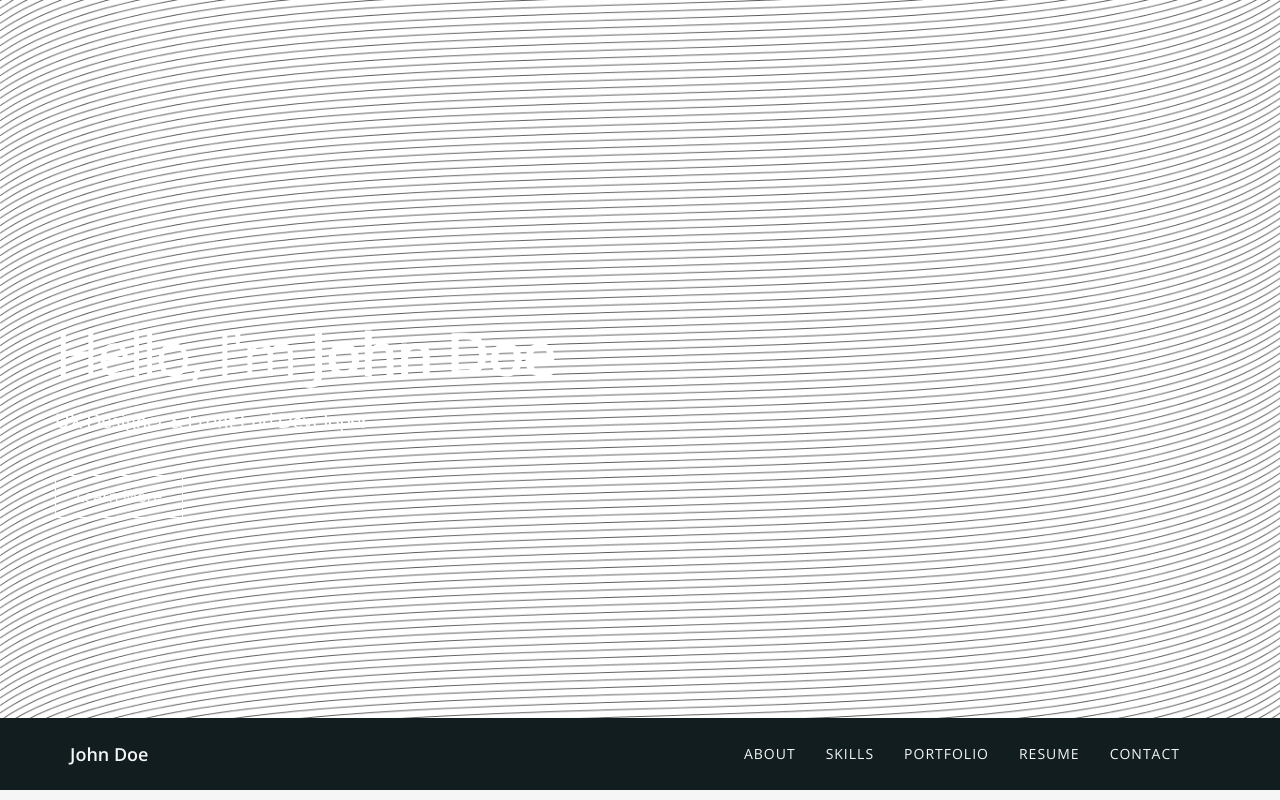
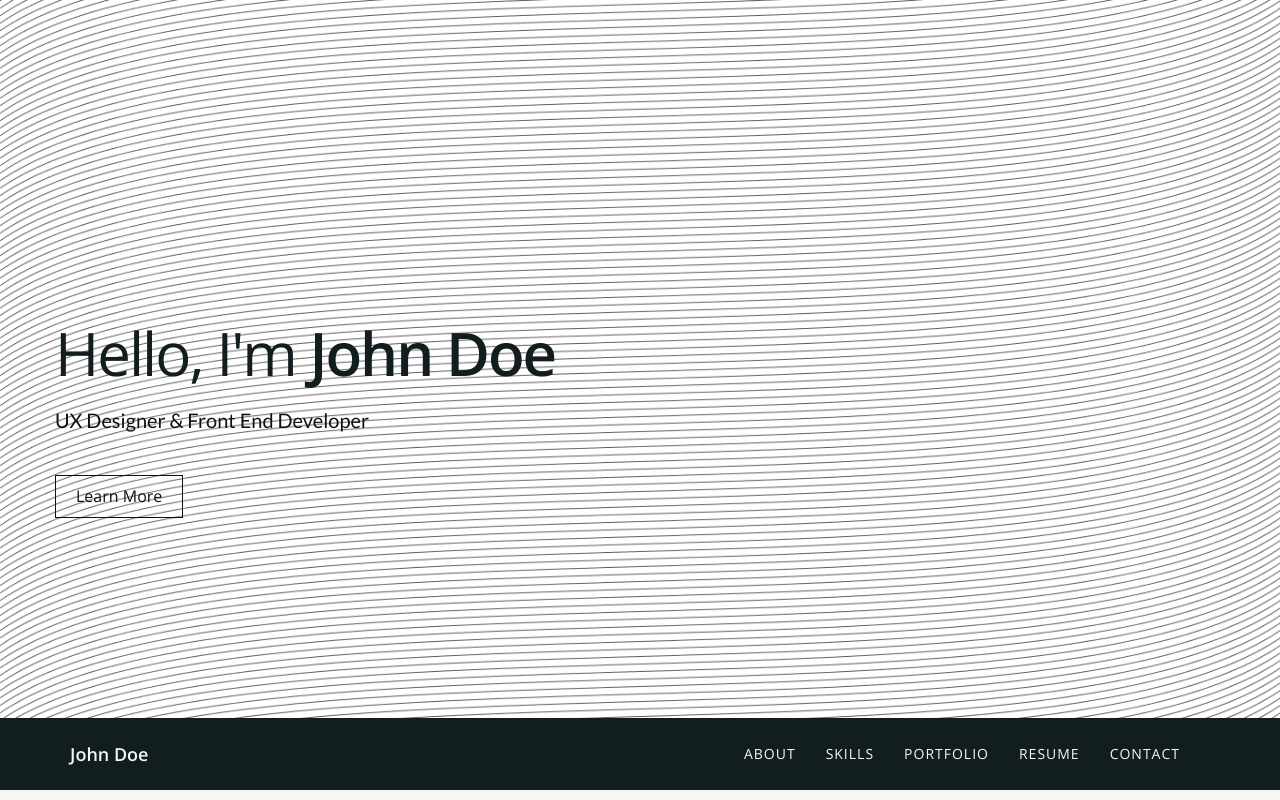
Before and after one commit to zackdrescher/static-website, a plain HTML site: page og-index.html in a window 1280 px wide. Shown: the top 800 px of the page. Drawn offline with nearby package versions, Linux system fonts and the light colour scheme.

Commit message:
Update intro colors

```diff
--- a/css/style.css
+++ b/css/style.css
@@ -8,6 +8,7 @@ body, html {
 }
 h1 {
 	font-weight: 700;
+	color: #121d1f;
 }
 h1 strong {
 	font-weight: 900;
@@ -35,6 +36,7 @@ p.intro {
 	margin: 12px 0 0;
 	line-height: 24px;
 	font-family: 'Open Sans', sans-serif;
+	color: #121d1f;
 }
 a {
 	color: #333;
@@ -137,9 +139,9 @@ hr {
 	color: #fff;
 }
 .btn-default {
-	color: #fff;
+	color: #101010;
 	background-color: transparent;
-	border-color: #fff;
+	border-color: #101010;
 	padding: 10px 20px;
 	margin: 0;
 	font-size: 16px;
@@ -172,7 +174,7 @@ hr {
 	height: auto;
 	padding: 100px 0;
 	text-align: center;
-	color: #fff;
+	color: rgb(45, 43, 63);
 	background: url(../img/continuum.png) no-repeat center top;
 	background-color: #7bc3d1;
 	-webkit-background-size: cover;
@@ -663,6 +665,7 @@ section {
 header .intro-text {
 	padding-top: 300px;
 	padding-bottom: 200px;
+	color: #101010;
 }
 .timeline:before {
 	left: 50%;
```
